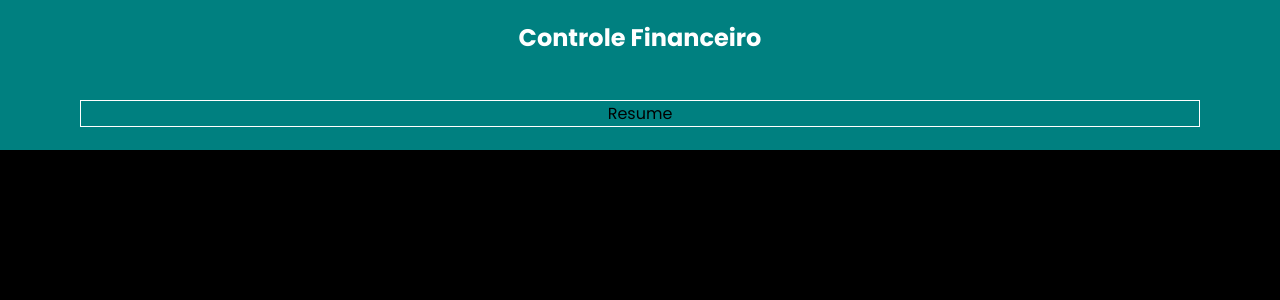
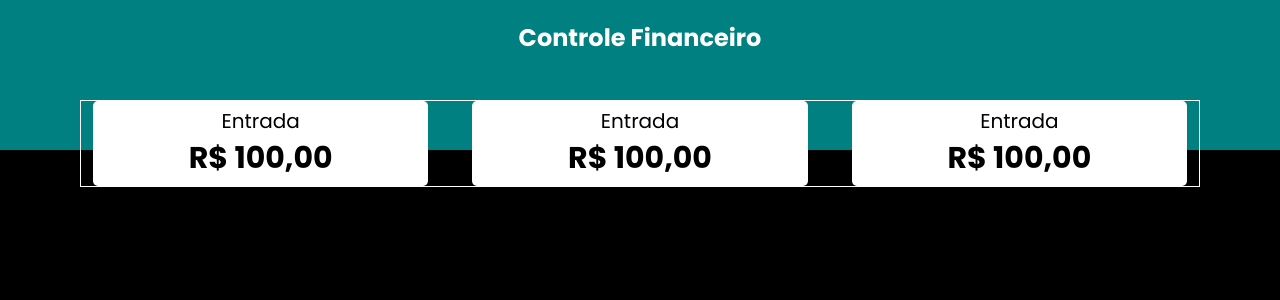
Before and after one commit to IagoMesquita/controle-financeiro, a Next.js app: page / in a window 1280 px wide. Shown: the top 300 px of the page. Built offline with nearby package versions, Linux system fonts and the light colour scheme.

Commit message:
feat: pass props to ResumeItem component

```diff
--- a/components/Resume/index.tsx
+++ b/components/Resume/index.tsx
@@ -1,11 +1,21 @@
-import React from 'react'
-import * as C from './styles';
+import React from "react";
+import ResumeItem from "../ResumeItem";
+import * as C from "./styles";
+
+import {
+  FaRegArrowAltCircleUp,
+  FaRegArrowAltCircleDown,
+  FaDollarSign,
+} from "react-icons/fa";
 
 function Resume() {
   return (
-
-    <C.Container>Resume</C.Container>
-  )
+    <C.Container>
+      <ResumeItem title="Entradas" Icon={FaRegArrowAltCircleUp}/>
+      <ResumeItem title="Saídas" Icon={FaRegArrowAltCircleDown}/>
+      <ResumeItem title="Total" Icon={FaDollarSign}/>
+    </C.Container>
+  );
 }
 
 export default Resume;
```
